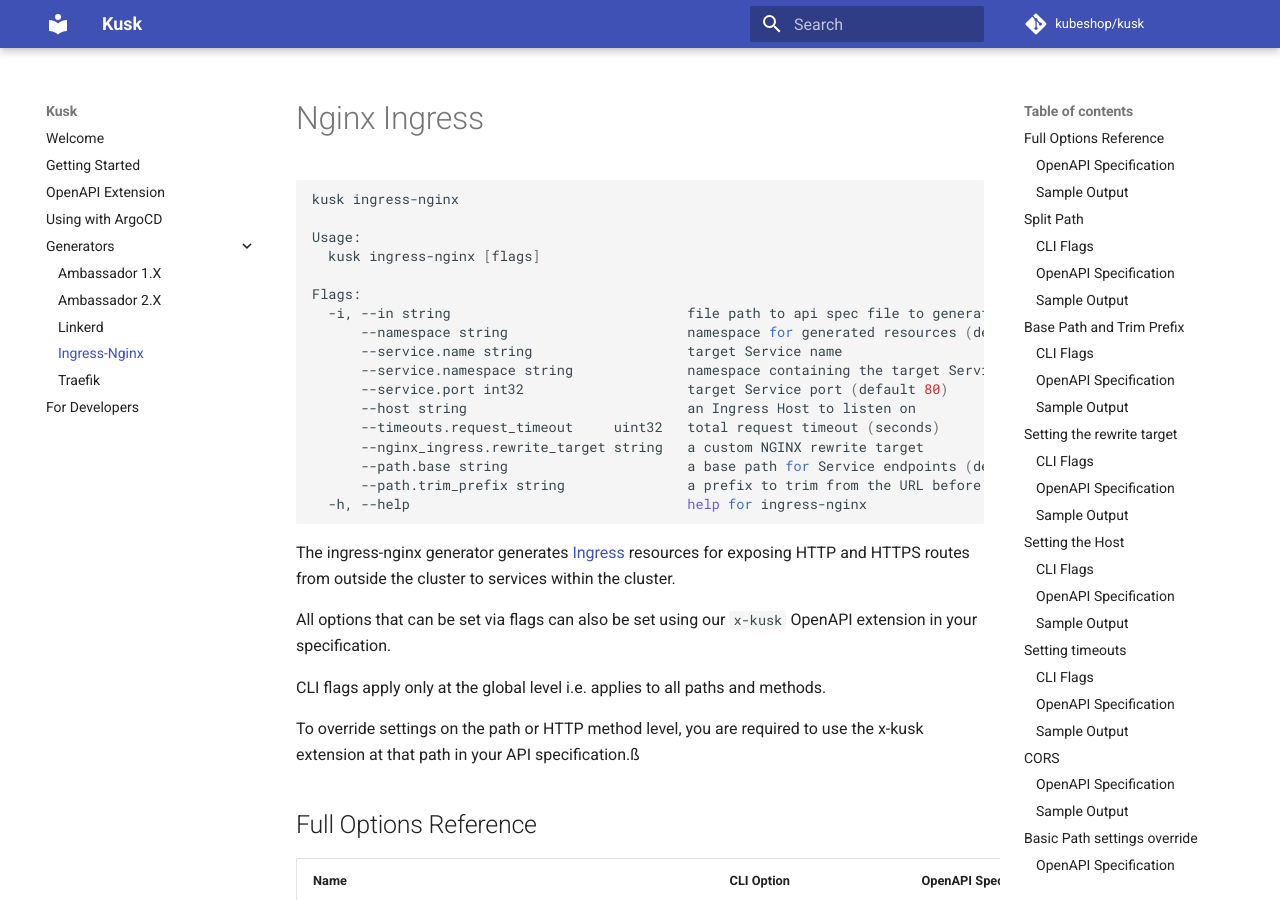
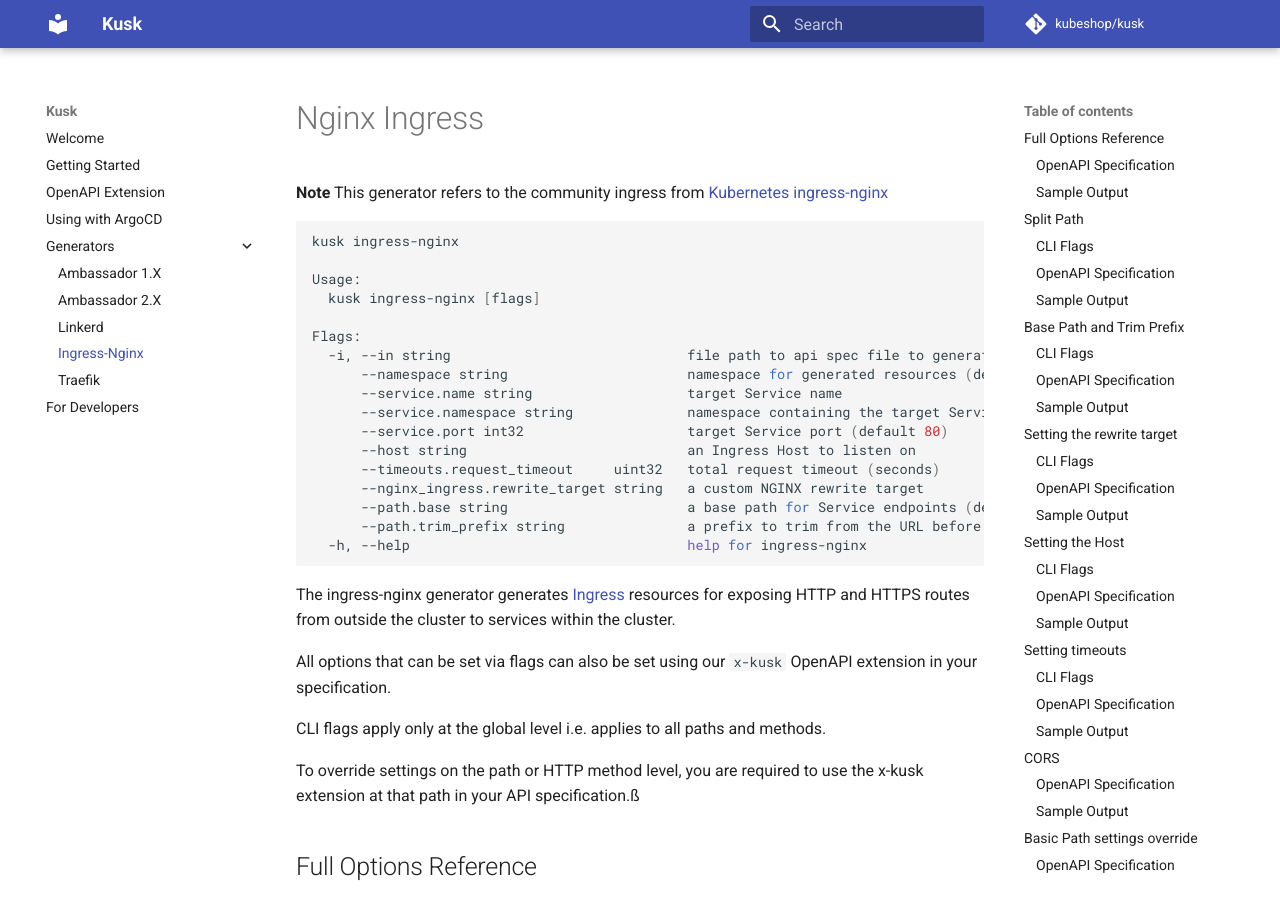
Before and after one commit to kubeshop/kusk-gen, an MkDocs documentation site: the page built from docs/ingress-nginx.md, in a window 1280 px wide and 900 px high. Built offline with MkDocs 1.6.1 and Material for MkDocs 9.7.7, drawn with Linux system fonts in a browser that asks for light colours; comment, search, counter and statistics services are not loaded.

Commit message:
add note that the ingress nginx generator refers to the community edition from Kubernetes

````diff
--- a/docs/ingress-nginx.md
+++ b/docs/ingress-nginx.md
@@ -1,4 +1,6 @@
 # Nginx Ingress
+
+**Note** This generator refers to the community ingress from [Kubernetes ingress-nginx](https://github.com/kubernetes/ingress-nginx/)
 
 ```bash
 kusk ingress-nginx
````
Also changed, not shown: README.md (+1 -0 lines).
